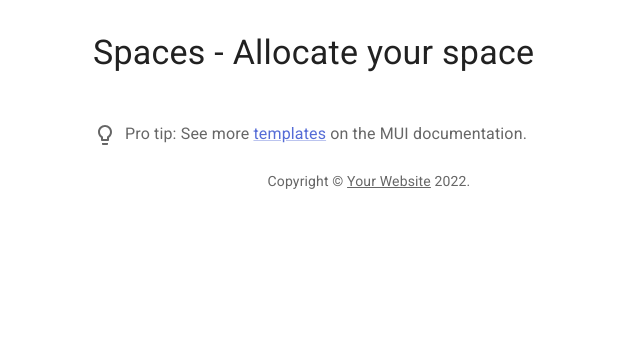
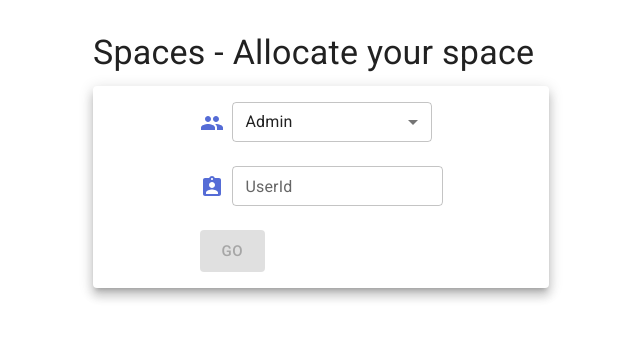
Before and after one commit to mangeshkt86/spaces, a React (Create React App) app in the folder Web/: page / in a window 1280 px wide. Shown: the top 338 px of the page, without its empty margins (271-911 px from the left). Built offline with nearby package versions, Linux system fonts and the light colour scheme.

Commit message:
login page changes

```diff
--- a/Web/package.json
+++ b/Web/package.json
@@ -11,7 +11,9 @@
   "dependencies": {
     "@emotion/react": "latest",
     "@emotion/styled": "latest",
+    "@mui/icons-material": "^5.10.3",
     "@mui/material": "latest",
+    "@mui/styles": "^5.10.3",
     "react": "latest",
     "react-dom": "latest",
     "react-scripts": "latest"
--- a/Web/src/App.js
+++ b/Web/src/App.js
@@ -3,20 +3,20 @@ import Container from '@mui/material/Container';
 import Typography from '@mui/material/Typography';
 import Box from '@mui/material/Box';
 import Link from '@mui/material/Link';
-import ProTip from './ProTip';
+import Login from './login';
 
-function Copyright() {
-  return (
-    <Typography variant="body2" color="text.secondary" align="center">
-      {'Copyright © '}
-      <Link color="inherit" href="https://mui.com/">
-        Your Website
-      </Link>{' '}
-      {new Date().getFullYear()}
-      {'.'}
-    </Typography>
-  );
-}
+// function Copyright() {
+//   return (
+//     <Typography variant="body2" color="text.secondary" align="center">
+//       {'Copyright © '}
+//       <Link color="inherit" href="https://mui.com/">
+//         Your Website
+//       </Link>{' '}
+//       {new Date().getFullYear()}
+//       {'.'}
+//     </Typography>
+//   );
+// }
 
 export default function App() {
   return (
@@ -25,8 +25,9 @@ export default function App() {
         <Typography variant="h4" component="h1" gutterBottom>
           Spaces - Allocate your space
         </Typography>
-        <ProTip />
-        <Copyright />
+        <Login />
+        {/* <ProTip />
+        <Copyright /> */}
       </Box>
     </Container>
   );
--- /dev/null
+++ b/Web/src/login.js
@@ -0,0 +1,134 @@
+import {React, useEffect, useState} from 'react';
+import { makeStyles } from '@mui/styles';
+import Grid from '@mui/material/Grid';
+import FormControl from '@mui/material/FormControl';
+import Paper from '@mui/material/Paper';
+import TextField from '@mui/material/TextField';
+import Button from '@mui/material/Button';
+import PeopleIcon from '@mui/icons-material/People';
+import AssignmentIndIcon from '@mui/icons-material/AssignmentInd';
+import MenuItem from '@mui/material/MenuItem';
+import Select, { SelectChangeEvent } from '@mui/material/Select';
+
+const useStyles = makeStyles((theme) => ({
+    root: {
+      flexGrow: 1,
+      minWidth: "100%",
+      minHeight: "100vh",
+      display: "flex",
+      flexDirection: "column",
+      justifyContent: "center",
+      //backgroundColor: "#215f67",
+      overflow: "hidden"
+    },
+    paper: {
+      padding: theme.spacing(2),
+      textAlign: 'center',
+      color: theme.palette.text.secondary,
+    },
+    loginContainer:{
+      padding: theme.spacing(5),
+    },
+    select:{
+        minWidth: "200px",
+        textAlign: 'left',
+    }
+}));
+
+export default function Login() {
+    const classes = useStyles();
+
+    const [userrole, setUserrole] = useState(1);
+    const [userroles, setUserroles] = useState([]);
+    const [userid, setUserid] = useState("");
+
+    useEffect(()=>{
+        getUserRoles();
+    },[])
+
+    const getUserRoles = ( ) =>{
+
+        const userRoles = [
+            { name: "Admin", id: 1 },
+            { name: "Department Lead", id: 2 },
+            { name: "Manager", id: 3 },
+            { name: "Employee", id: 4 },
+        ];
+
+        setUserroles(userRoles);
+    }
+
+    const validateForm = () => {
+        return userid.length > 0 ;
+    }
+
+    const handleSubmit = (event) => {
+        event.preventDefault();
+    }
+
+    return (
+        // <div className={classes.root}>
+            <Grid container direction="row" justify="center" alignItems="center" spacing={3}>
+                <Grid item xs={10} sm={8} md={8} lg={10}>
+                    <Paper className={classes.paper} elevation={8}>
+                        <FormControl size="small">
+                            <Grid container spacing={1} alignItems="flex-end">
+                                <Grid item>
+                                    {/* <img src={logo} alt="logo" style={{ width: '30%' }} /> */}
+                                </Grid>
+                            </Grid>
+
+                            <Grid container spacing={1} alignItems="flex-end">
+                                <Grid item>
+                                    <PeopleIcon color="primary"/>
+                                </Grid>
+                                <Grid item>
+                                    <Select
+                                        className={classes.select}
+                                        labelId="roles-select-label"
+                                        id="userrole"
+                                        value={userrole}
+                                        size="small"
+                                        onChange={(e) => setUserrole(e.target.value)}
+                                    >
+                                        {
+                                            userroles.map(role => ( <MenuItem key={role.id} value={role.id}>{role.name}</MenuItem> ))
+                                        }
+                                    </Select>
+                                </Grid>
+                            </Grid>
+                            <br />
+                            <Grid container spacing={1} alignItems="flex-end">
+                                <Grid item>
+                                    <AssignmentIndIcon color="primary"/>
+                                </Grid>
+                                <Grid item>
+                                    <TextField type="userid"
+                                        id="input-with-icon-grid"
+                                        label="UserId"
+                                        value={userid}
+                                        onChange={(e) => setUserid(e.target.value)}
+                                        autoComplete='off'
+                                        color="primary"
+                                        size="small"
+                                        variant="outlined"
+                                    />
+                                </Grid>
+                            </Grid>
+                            <br />
+                            <Grid container spacing={1} direction="row" justify="center" alignItems="center">
+                                <Grid item>
+                                    <Button size="large" type="submit" variant="contained" color="secondary"
+                                        disabled={!validateForm()}
+                                        onClick={(e) => handleSubmit(e)}>
+                                        GO
+                                    </Button>
+                                </Grid>
+                            </Grid>
+                    </FormControl >
+                </Paper>
+                </Grid>
+            </Grid>
+        // </div>
+    );
+}
```
Also changed, not shown: 1 other file (tests, documents, lock files or other folders).
